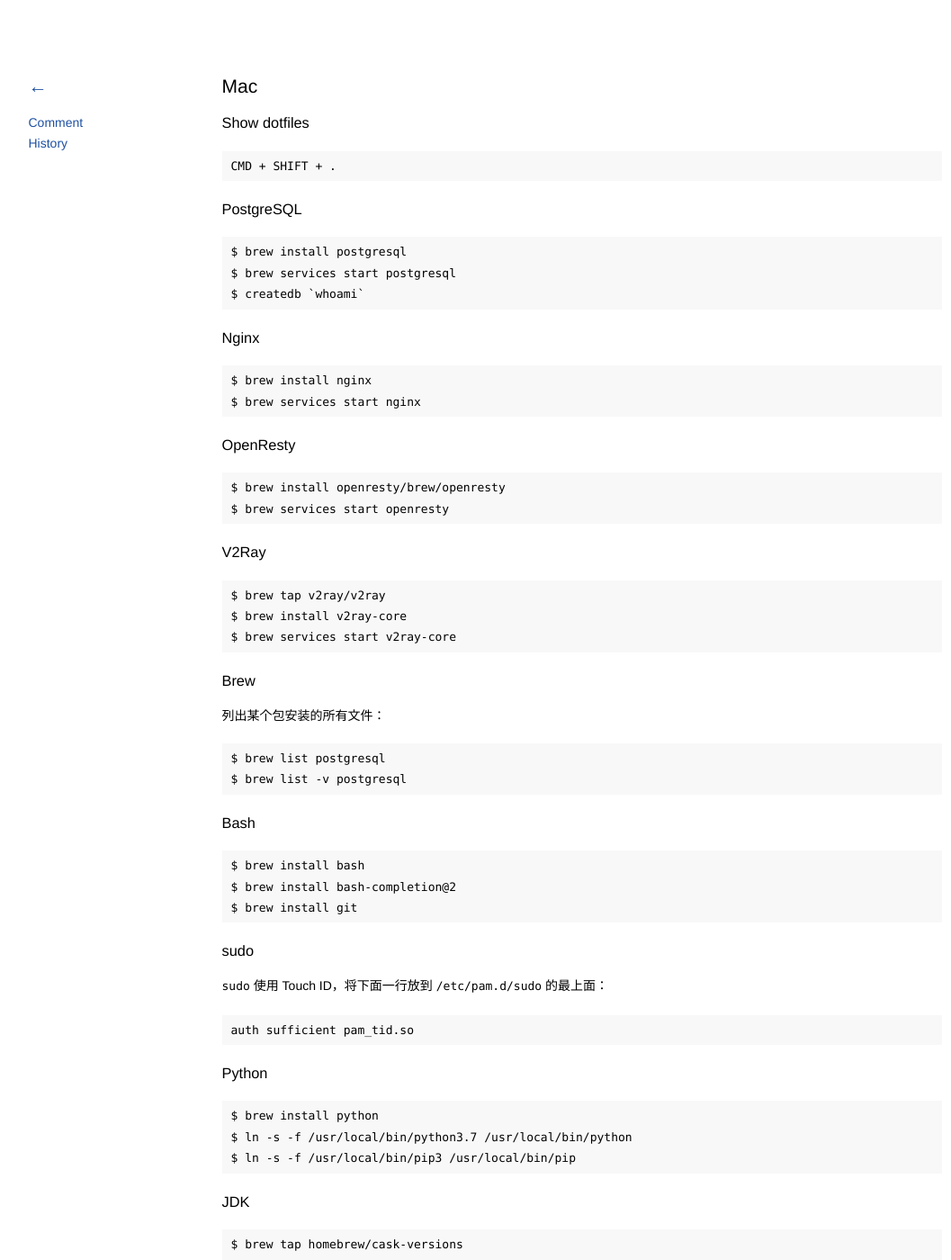
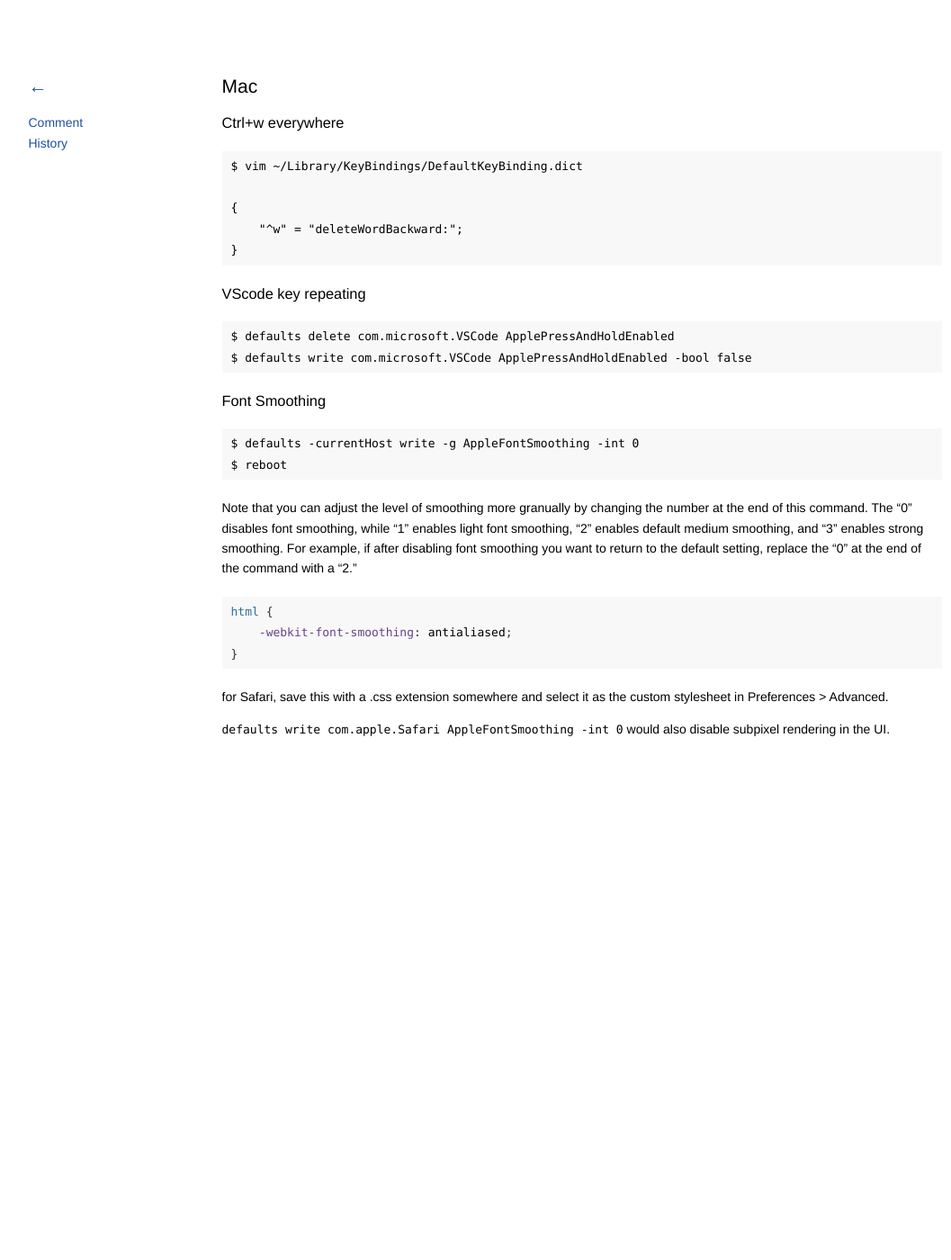
Before and after one commit to kidlj/awei, a Jekyll site: the page built from _wiki/mac.md, in a window 1280 px wide and 1400 px high. Shown: the whole window at 90% size, without its empty margins (101-1158 px from the left). Built offline with Jekyll 4.4.1, drawn with Linux system fonts in a browser that asks for light colours; some of the changed text lies outside the part shown.

Commit message:
clear deprecated information

```diff
--- a/_wiki/mac.md
+++ b/_wiki/mac.md
@@ -1,63 +1,6 @@
 ---
 title: Mac
 ---
-
-### Show dotfiles
-
-    CMD + SHIFT + .
-
-### PostgreSQL
-
-    $ brew install postgresql
-    $ brew services start postgresql
-    $ createdb `whoami`
-
-### Nginx
-
-    $ brew install nginx
-    $ brew services start nginx
-
-### OpenResty
-
-    $ brew install openresty/brew/openresty
-    $ brew services start openresty
-
-### V2Ray
-
-    $ brew tap v2ray/v2ray
-    $ brew install v2ray-core
-    $ brew services start v2ray-core
-
-### Brew
-
-列出某个包安装的所有文件：
-
-    $ brew list postgresql
-    $ brew list -v postgresql
-
-### Bash
-
-    $ brew install bash
-    $ brew install bash-completion@2
-    $ brew install git
-
-### sudo
-
-`sudo` 使用 Touch ID，将下面一行放到 `/etc/pam.d/sudo` 的最上面：
-
-    auth sufficient pam_tid.so
-
-### Python
-
-    $ brew install python
-    $ ln -s -f /usr/local/bin/python3.7 /usr/local/bin/python
-    $ ln -s -f /usr/local/bin/pip3 /usr/local/bin/pip
-
-### JDK
-
-    $ brew tap homebrew/cask-versions
-    $ brew cask install java11
-    $ brew cask info java11
 
 ### Ctrl+w everywhere
 
```
